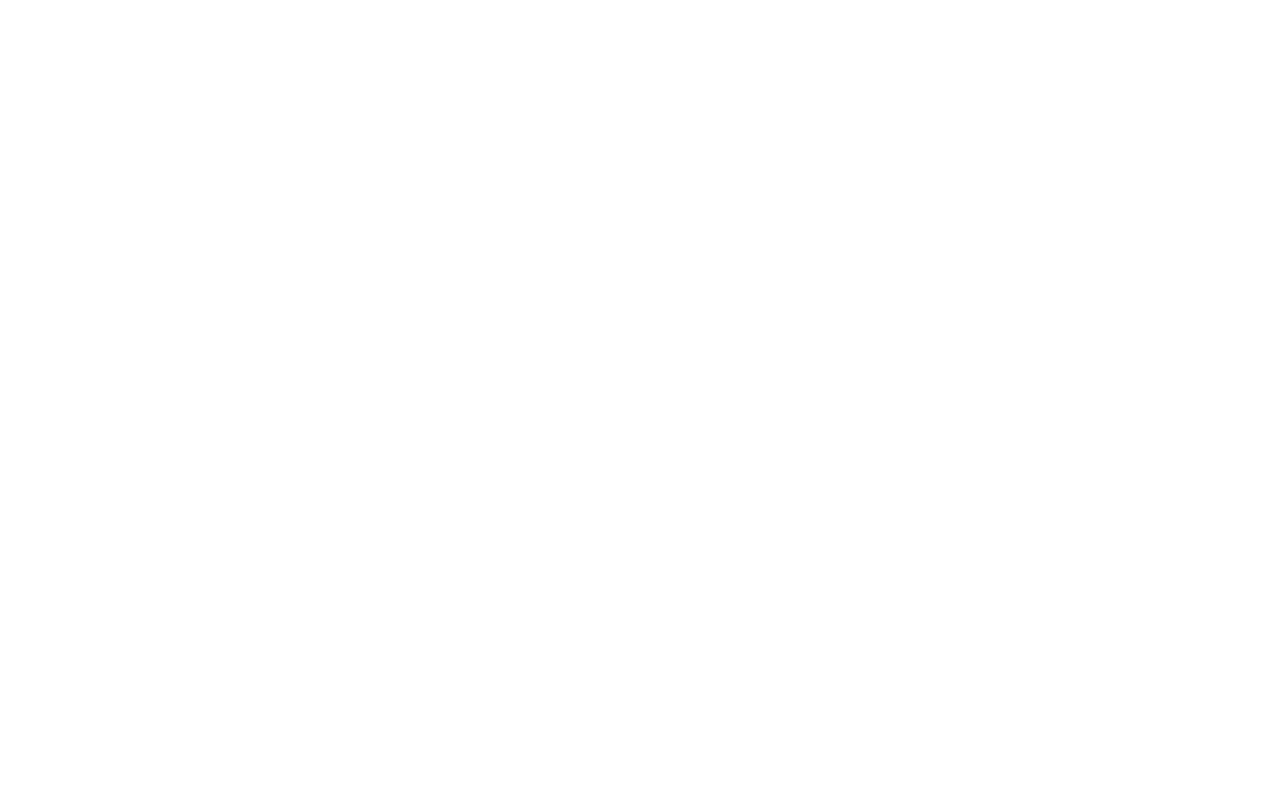
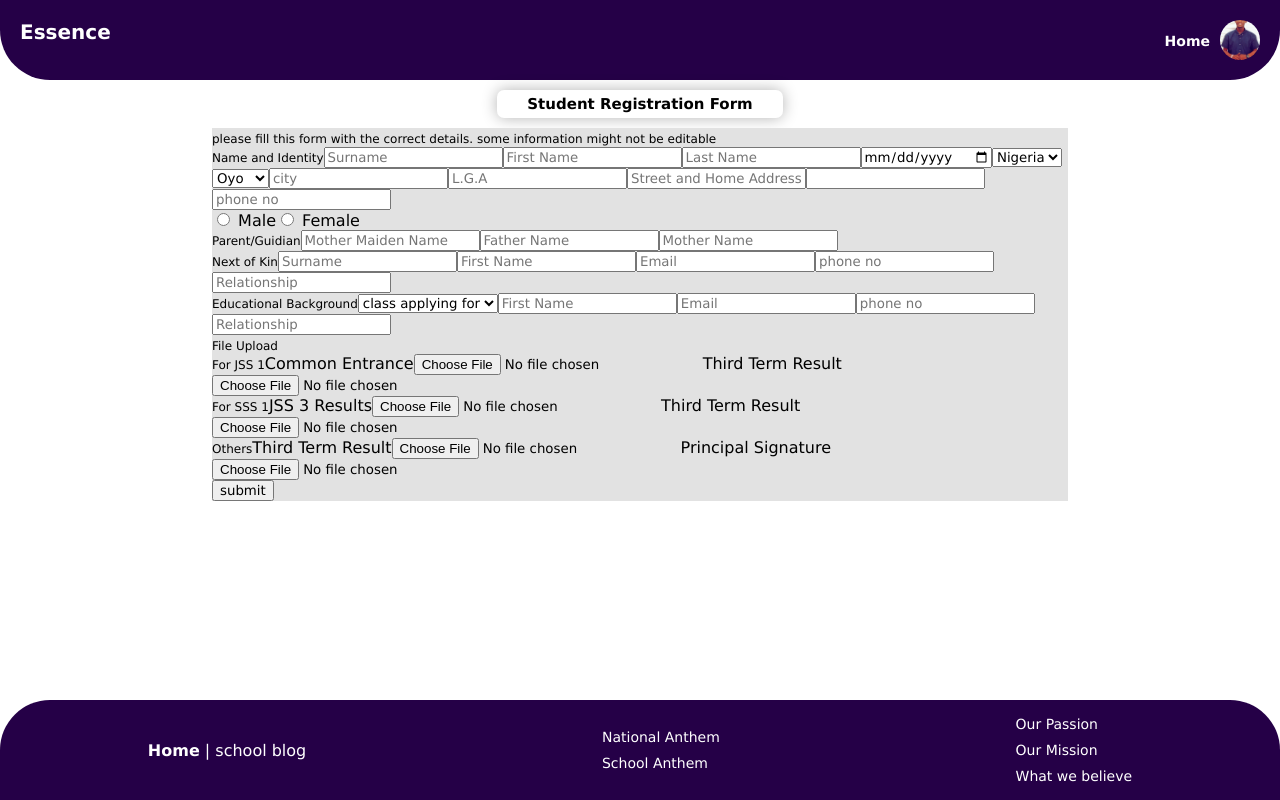
Before and after one commit to drjerry-sys/sdbm, a React (Create React App) app: page /student/form in a window 1280 px wide. Built offline with nearby package versions, Linux system fonts and the light colour scheme.

Commit message:
hmmm... I choose to go with the react-hook-form to handle my form

```diff
--- a/src/App.js
+++ b/src/App.js
@@ -1,6 +1,6 @@
 import './App.css';
 import {  Switch, Route } from 'react-router-dom';
-import { Login, ResetPassword, StudentPortal, StaffPortal } from './components';
+import { Login, ResetPassword, StudentPortal, StaffPortal, RegForm } from './components';
 
 function App() {
   return (
@@ -9,6 +9,7 @@
         <Route path="/login" component={Login} />
         <Route path="/reset-password" component={ResetPassword} />
         <Route exact path="/student-portal" component={StudentPortal} />
+        <Route exact path="/student/form" component={RegForm} />
         <Route path="/student-portal/:option" component={StudentPortal} />
         <Route exact path="/staff-portal" component={StaffPortal} />
         <Route path="/staff-portal/:option" component={StaffPortal} />
--- a/src/components/Navbar/Navbar.jsx
+++ b/src/components/Navbar/Navbar.jsx
@@ -5,7 +5,7 @@
 
 const Navbar = ({ portalType }) => {
 
-    const personnel = portalType === 'student' ? 'Student' : portalType === 'staff' ? 'Staff' : 'Admin';
+    const personnel = portalType === 'student' ? 'Student Portal' : portalType === 'staff' ? 'Staff Portal' : portalType === 'admin' && 'Admin Portal';
     const studentStaffClass = portalType === 'student' ? 'class' : portalType === 'staff' && 'Teacher for'
 
     return (
@@ -13,7 +13,7 @@
             <div className="top">
                 <Link to="/" className="topLogo"><span>Essence</span></Link>
                 <span style={{color: 'white', display: 'flex', alignItems: 'center'}}>
-                    {personnel} Portal
+                    {personnel}
                 </span>
                 <div className="profile">
                     <div className="moreContents">
@@ -29,6 +29,8 @@
                     </div>
                 </div>
             </div>
+            {
+                portalType && (
                     <div className="nav-bottom">
                         <div className="studentInfo">
                             <span>status: online</span>
@@ -45,6 +47,8 @@
                             <img src={profilePic} alt="profile pic" />
                         </div>
                     </div>
+                )
+            }
         </div>
      );
 }
--- /dev/null
+++ b/src/components/RegForm/RegForm.jsx
@@ -0,0 +1,108 @@
+import React from 'react';
+import Navbar from '../Navbar/Navbar';
+import Footer from '../Footer/Footer';
+import './RegForm.scss';
+
+const RegForm = () => {
+
+    const handleSubmit = (e) => {
+        e.preventDefault()
+        console.log(e)
+    }
+
+    return (
+        <div className="regform">
+            <Navbar />
+            <div className="mainForm">
+                <div className="formTitle"><span>Student Registration Form</span></div>
+                <form className="formBody" onSubmit={(e)=>handleSubmit(e)}>
+                    <span>please fill this form with the correct details. some information might not be editable</span>
+                    <div className="identitySection">
+                        <span>Name and Identity</span>
+                        <input type="text" placeholder="Surname" />
+                        <input type="text" placeholder="First Name" />
+                        <input type="text" placeholder="Last Name" />
+                        <input type="date" className="dob" />
+                        <select name="" id="">
+                            <option value="nigeria">Nigeria</option>
+                            <option value="ghana">Ghana</option>
+                            <option value="egypt">Egypt</option>
+                        </select>
+                        <select name="" id="">
+                            <option value="nigeria">Oyo</option>
+                            <option value="ghana">Osun</option>
+                            <option value="egypt">Ekiti</option>
+                        </select>
+                        <input type="text" className="city" placeholder="city" />
+                        <input type="text" className="lga" placeholder="L.G.A" />
+                        <input type="text" className="address" placeholder="Street and Home Address" />
+                        <input type="email" className="email" />
+                        <input type="tel" placeholder="phone no" />
+                        <div className="gender">
+                            <input type="radio" name="gender" /> Male
+                            <input type="radio" name="gender" /> Female
+                        </div>
+                    </div>
+                    <div className="parent">
+                        <span>Parent/Guidian</span>
+                        <input type="text" placeholder="Mother Maiden Name" />
+                        <input type="text" placeholder="Father Name" />
+                        <input type="text" placeholder="Mother Name" />
+                    </div>
+                    <div className="next-of-kin">
+                        <span>Next of Kin</span>
+                        <input type="text" placeholder="Surname" />
+                        <input type="text" placeholder="First Name" />
+                        <input type="email" placeholder="Email" />
+                        <input type="tel" placeholder="phone no" />
+                        <input type="text" className="dob" placeholder="Relationship" />
+                    </div>
+                    <div className="educational-background">
+                        <span>Educational Background</span>
+                        <select name="" id="">
+                            <option value="">class applying for</option>
+                            <option value="">JSS 1</option>
+                            <option value="">JSS 2</option>
+                            <option value="">JSS 3</option>
+                            <option value="">SSS 1</option>
+                            <option value="">SSS 2</option>
+                            <option value="">SSS 3</option>
+                        </select>
+                        <input type="text" placeholder="First Name" />
+                        <input type="email" placeholder="Email" />
+                        <input type="tel" placeholder="phone no" />
+                        <input type="text" className="dob" placeholder="Relationship" />
+                    </div>
+                    <div className="fileUpload">
+                        <span>File Upload</span>
+                        <div className="jss1">
+                            <span>For JSS 1</span>
+                            <label htmlFor="commonEntrance">Common Entrance</label>
+                            <input type="file" name="commonEntrance" />
+                            <label htmlFor="lastResult">Third Term Result</label>
+                            <input type="file" name="lastResult" />
+                        </div>
+                        <div className="sss1">
+                            <span>For SSS 1</span>
+                            <label htmlFor="j3result">JSS 3 Results</label>
+                            <input type="file" name="j3result" />
+                            <label htmlFor="lastResult">Third Term Result</label>
+                            <input type="file" name="lastResult" />
+                        </div>
+                        <div className="others">
+                            <span>Others</span>
+                            <label htmlFor="lastResult">Third Term Result</label>
+                            <input type="file" name="lastResult" />
+                            <label htmlFor="principalSign">Principal Signature</label>
+                            <input type="file" name="principalSign" />
+                        </div>
+                    </div>
+                    <input type="submit" value="submit" />
+                </form>
+            </div>
+            <Footer />
+        </div>
+     );
+}
+
+export default RegForm;
--- /dev/null
+++ b/src/components/RegForm/RegForm.scss
@@ -0,0 +1,35 @@
+.regform {
+
+    span {
+
+    }
+
+    .mainForm {
+        width: 70%;
+        margin: 0 auto;
+
+        .formTitle {
+            width: fit-content;
+            padding: 5px 30px;
+            border-radius: 7px;
+            font-size: 15px;
+            font-weight: 600;
+            margin: 10px auto;
+            box-shadow: 0 0 15px 0 rgba(0, 0, 0, 0.3);
+
+            span {
+                padding: 10px auto;
+            }
+        }
+
+        .formBody {
+            margin: 0 20px;
+            background-color: rgb(226, 226, 226);
+
+            span {
+                font-size: 12px;
+            }
+        }
+    }
+
+}
--- a/src/components/index.js
+++ b/src/components/index.js
@@ -2,3 +2,4 @@
 export { default as ResetPassword } from './pages/ResetPassword/ResetPassword';
 export { default as StudentPortal } from './pages/StudentPortal/StudentPortal';
 export { default as StaffPortal } from './pages/StaffPortal/StaffPortal';
+export { default as RegForm } from './RegForm/RegForm';
--- /dev/null
+++ b/src/components/pages/StaffPortal/Performance/Performance.jsx
@@ -0,0 +1,10 @@
+import React from 'react';
+import './Performance.scss';
+
+const Performance = () => {
+    return (
+        <div className="performance">Performance</div>
+     );
+}
+
+export default Performance;
--- a/src/components/pages/StaffPortal/StaffPortal.jsx
+++ b/src/components/pages/StaffPortal/StaffPortal.jsx
@@ -3,7 +3,7 @@
 import Footer from '../../Footer/Footer';
 import './StaffPortal.scss';
 import { Link, useParams } from 'react-router-dom';
-import { Options, Updates, AllStudents, Attendance, StaffChat, Subjects, SetExam } from '.';
+import { Options, Updates, AllStudents, Attendance, StaffChat, Subjects, SetExam, Performance } from '.';
 
 const StaffPortal = () => {
 
@@ -16,6 +16,7 @@
                 <div className="portalOptions">
                     <div className="buttonsGroup">
                         <Link to="/staff-portal/updates" className="groupBtn">Updates</Link>
+                        <Link to="/staff-portal/performance" className="groupBtn">Performance</Link>
                         <Link to="/staff-portal/set-exam" className="groupBtn">Set Exam/Test</Link>
                         <Link to="/staff-portal/all_students" className="groupBtn">All Students</Link>
                         <Link to="/staff-portal/subjects" className="groupBtn">Subjects/Books</Link>
@@ -26,6 +27,7 @@
                     <span className="currentTitle">Third Term 2018/2019</span>
                     {
                         option === "updates" ? <Updates /> :
+                        option === "performance" ? <Performance /> :
                         option === "payments" ? <AllStudents /> :
                         option === "attendance" ? <Attendance /> :
                         option === "chat" ? <StaffChat /> :
--- a/src/components/pages/StaffPortal/index.js
+++ b/src/components/pages/StaffPortal/index.js
@@ -5,3 +5,4 @@
 export { default as StaffChat } from './StaffChat/StaffChat';
 export { default as Subjects } from './Subjects/Subjects';
 export { default as SetExam } from './SetExam/SetExam';
+export { default as Performance } from './Performance/Performance';
```
Also changed, not shown: src/components/pages/StaffPortal/Performance/Performance.scss (added). Lines whose indentation alone changed are shown as unchanged.
